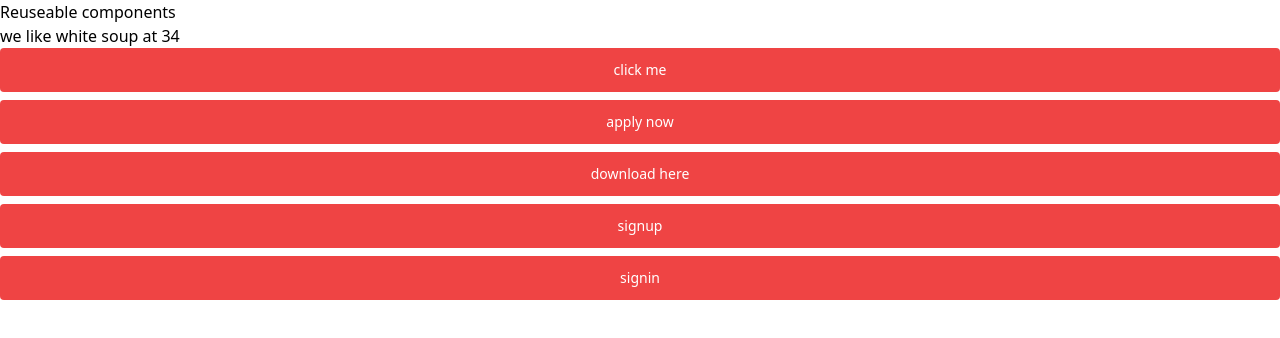
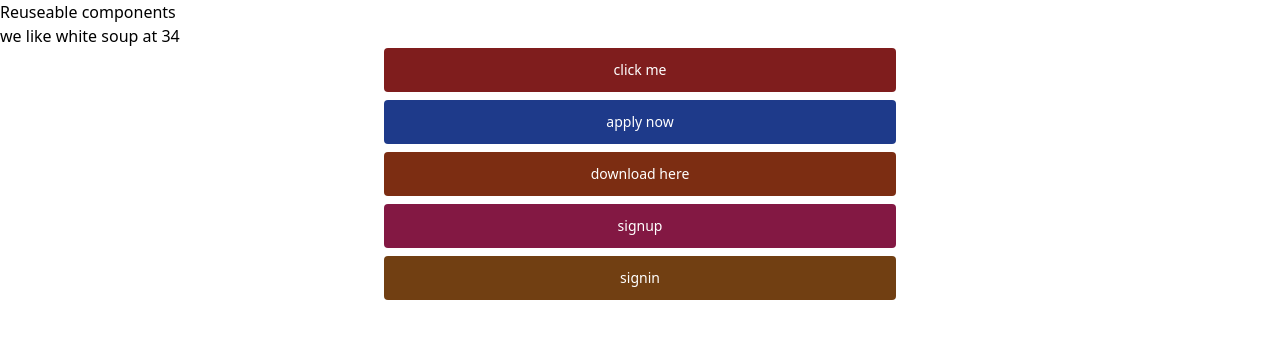
Before and after one commit to jibola2588/react-global6-firstCli, a React (Vite) app: page / in a window 1280 px wide. Shown: the top 338 px of the page. Built offline with nearby package versions, Linux system fonts and the light colour scheme.

Commit message:
class on props

```diff
--- a/src/App.jsx
+++ b/src/App.jsx
@@ -9,21 +9,27 @@ export default class App extends Component{
         <div>
            <h3>Reuseable components</h3>
            <p>we like white soup at {age}</p>
-           <div class='flex flex-col gap-2 '>
+           <div class='max-w-lg mx-auto flex flex-col gap-2 '>
               <Button
                 text = 'click me'
+                color = 'red'
               />
               <Button
                 text = 'apply now'
+                color = 'blue'
               />
               <Button
+
                 text = 'download here'
+                color = 'orange'
               />
               <Button
               text = 'signup'
+              color = 'pink'
               />
               <Button
               text = 'signin'
+              color = 'yellow'
                />
            </div>
         </div>
--- a/src/components/Button.jsx
+++ b/src/components/Button.jsx
@@ -2,10 +2,11 @@ import { Component } from 'react'
 
 export default class Button extends Component {
   render() {
-    console.log(this.props)
+    // console.log(this.props)
+    const { text , color} = this.props
     return (
-      <button className='bg-red-500 text-white rounded p-3 text-sm '>
-      {this.props.text}
+      <button className={`bg-${color}-900 text-white rounded p-3 text-sm `}>
+      {text}
       </button>
     )
   }
```
Also changed, not shown: src/components/Card.jsx (added, +11 -0 lines).
